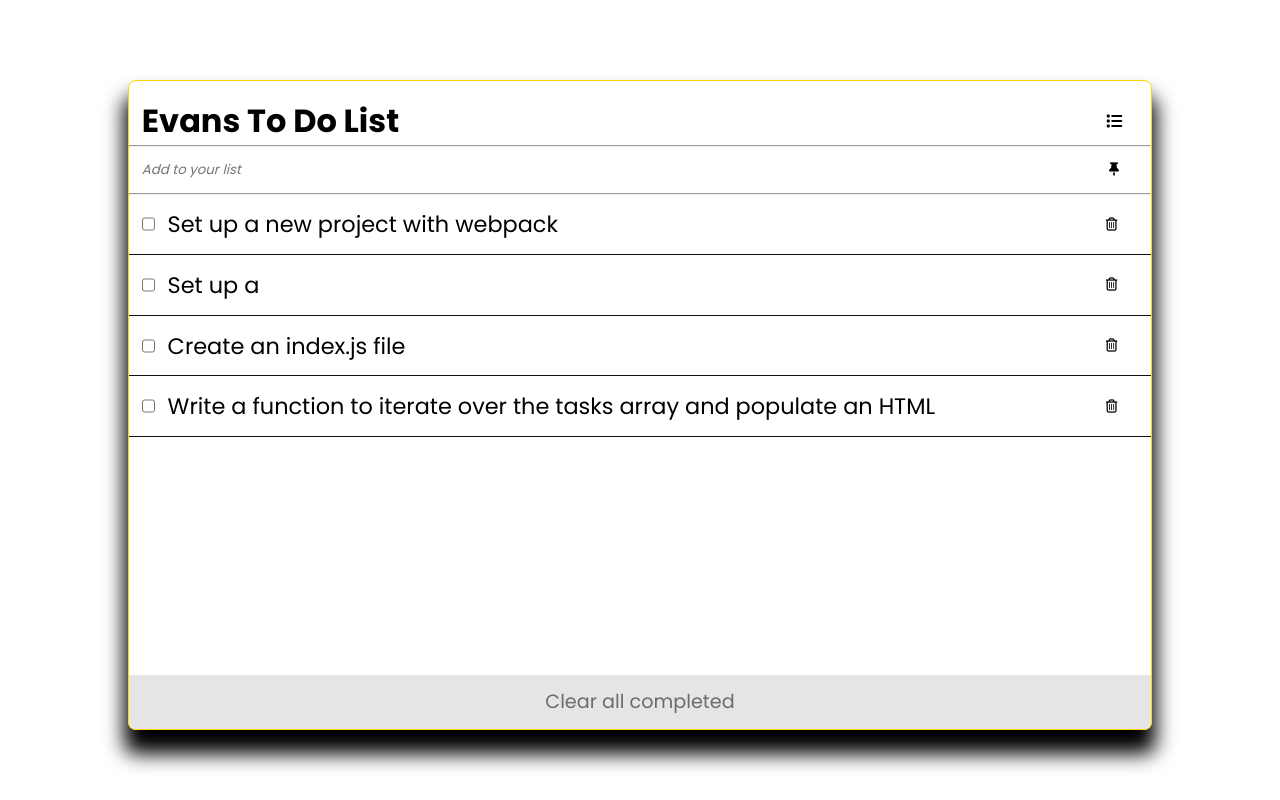
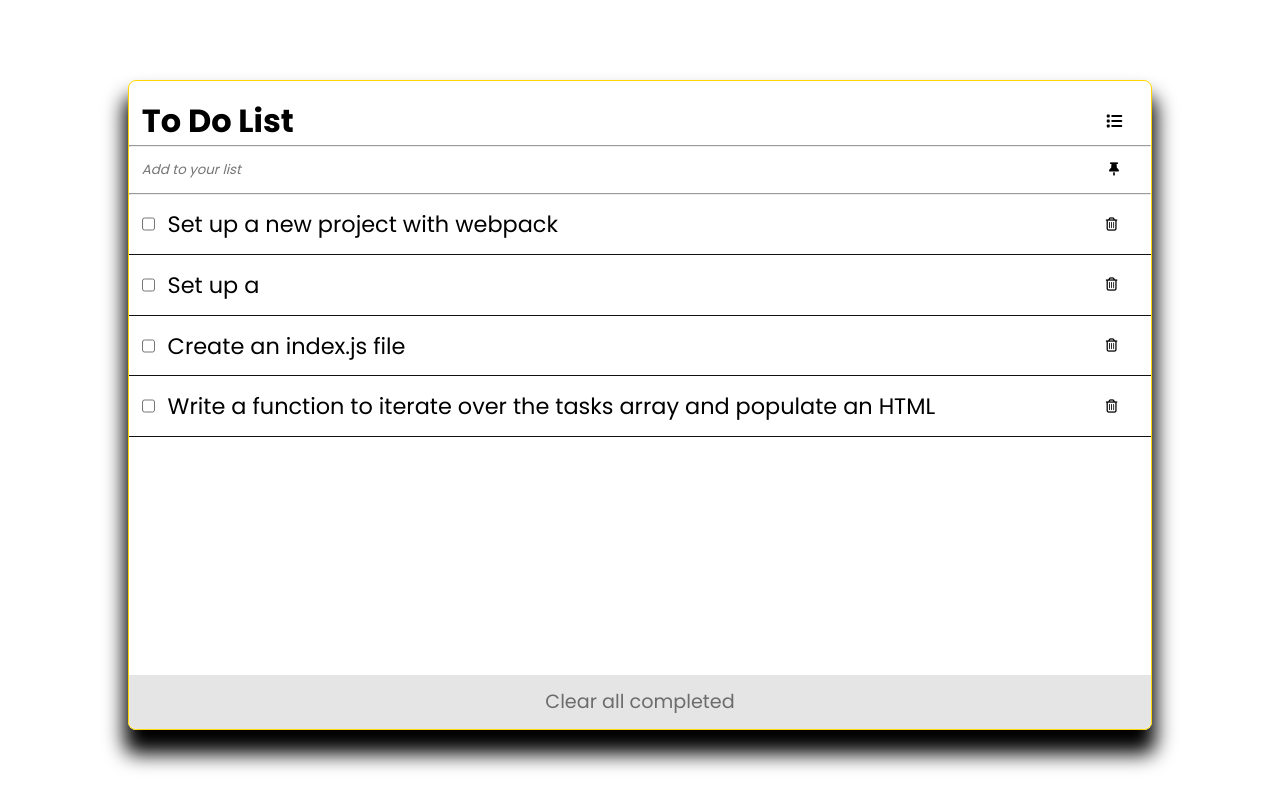
Before and after one commit to Becky449/To-do, a website built with webpack: page src/index.html in a window 1280 px wide. Built offline with nearby package versions, Linux system fonts and the light colour scheme.

Commit message:
Update index.html

```diff
--- a/src/index.html
+++ b/src/index.html
@@ -10,7 +10,7 @@
 <body>
   <div class="todo-container">
     <header>
-      <h1>Evans To Do List</h1>
+      <h1>To Do List</h1>
       <!-- <i class="fa fa-thumbtack" aria-hidden="true"></i> -->
       <i class="fa fa-list" aria-hidden="true"></i>
     </header>
```
